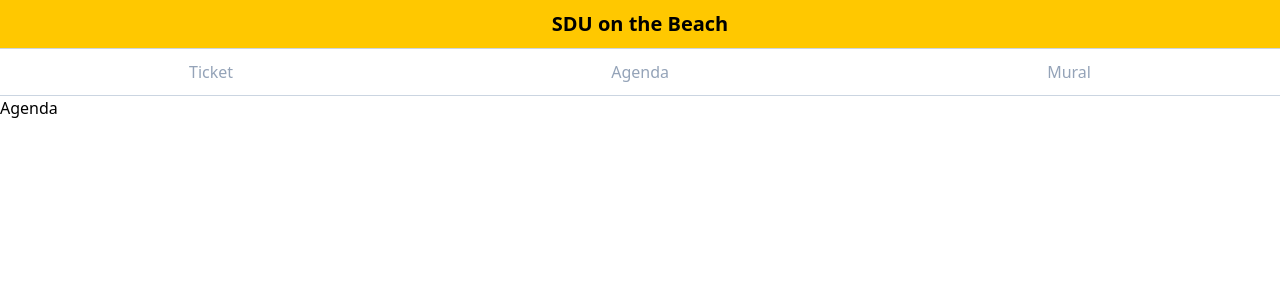
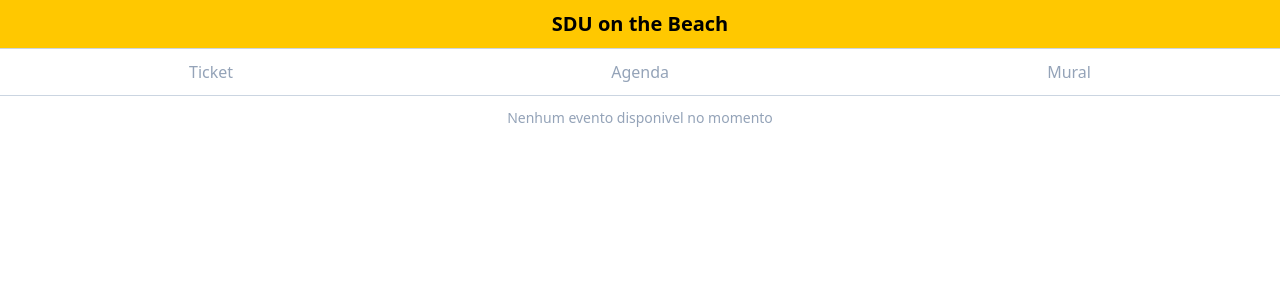
Before and after one commit to ansox/sdu-on-the-beach, a Next.js app: page /main/schedule in a window 1280 px wide. Shown: the top 300 px of the page. Built offline with nearby package versions, Linux system fonts and the light colour scheme.

Commit message:
Schedule

```diff
--- a/app/main/schedule/page.js
+++ b/app/main/schedule/page.js
@@ -1,5 +1,5 @@
 export default async function SchedulePage() {
-  return <>
-    Agenda
-  </>
+  return <section className="flex justify-center pt-3">
+    <p className="text-sm text-slate-400">Nenhum evento disponivel no momento</p>
+  </section>
 }
```
